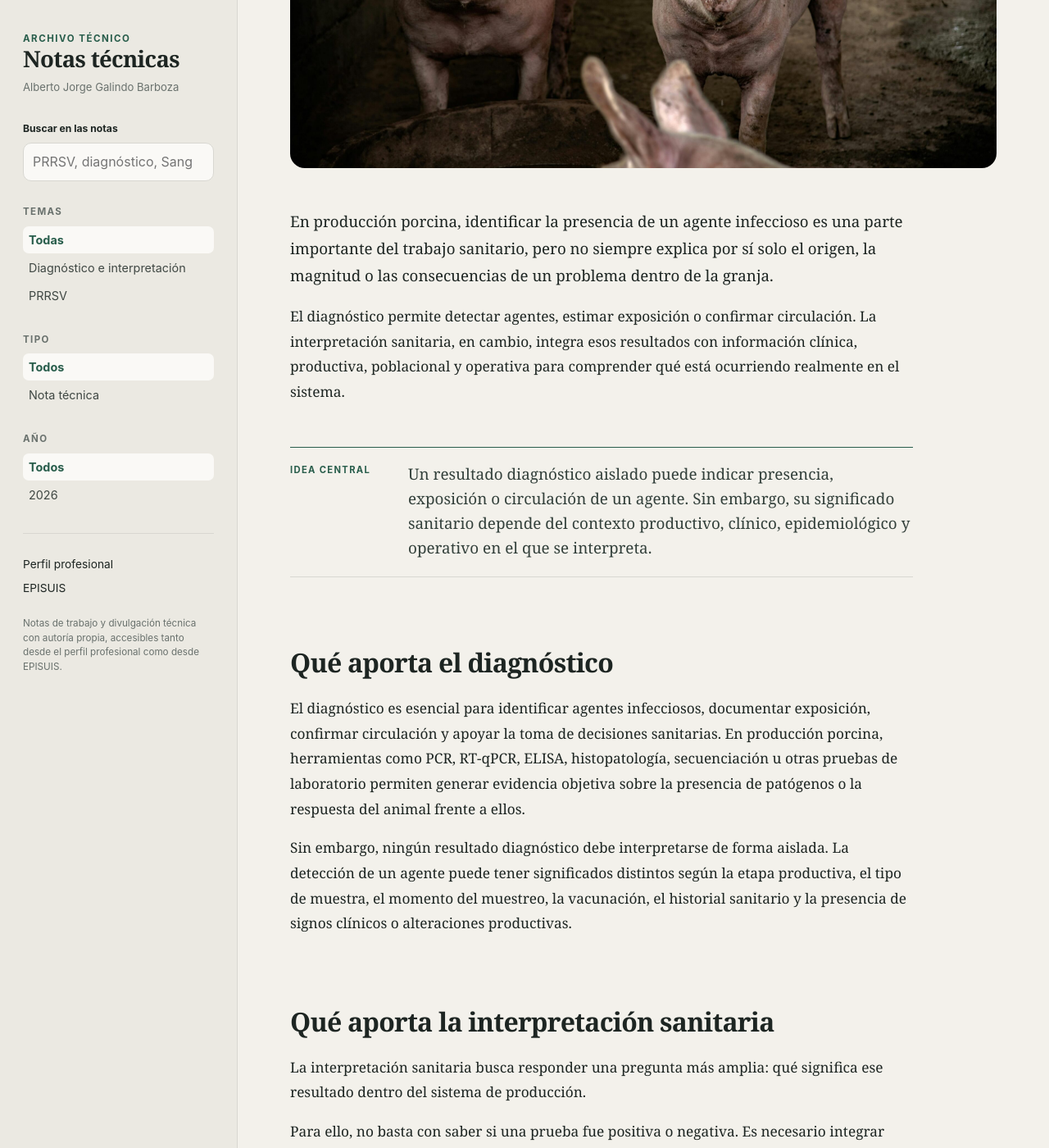
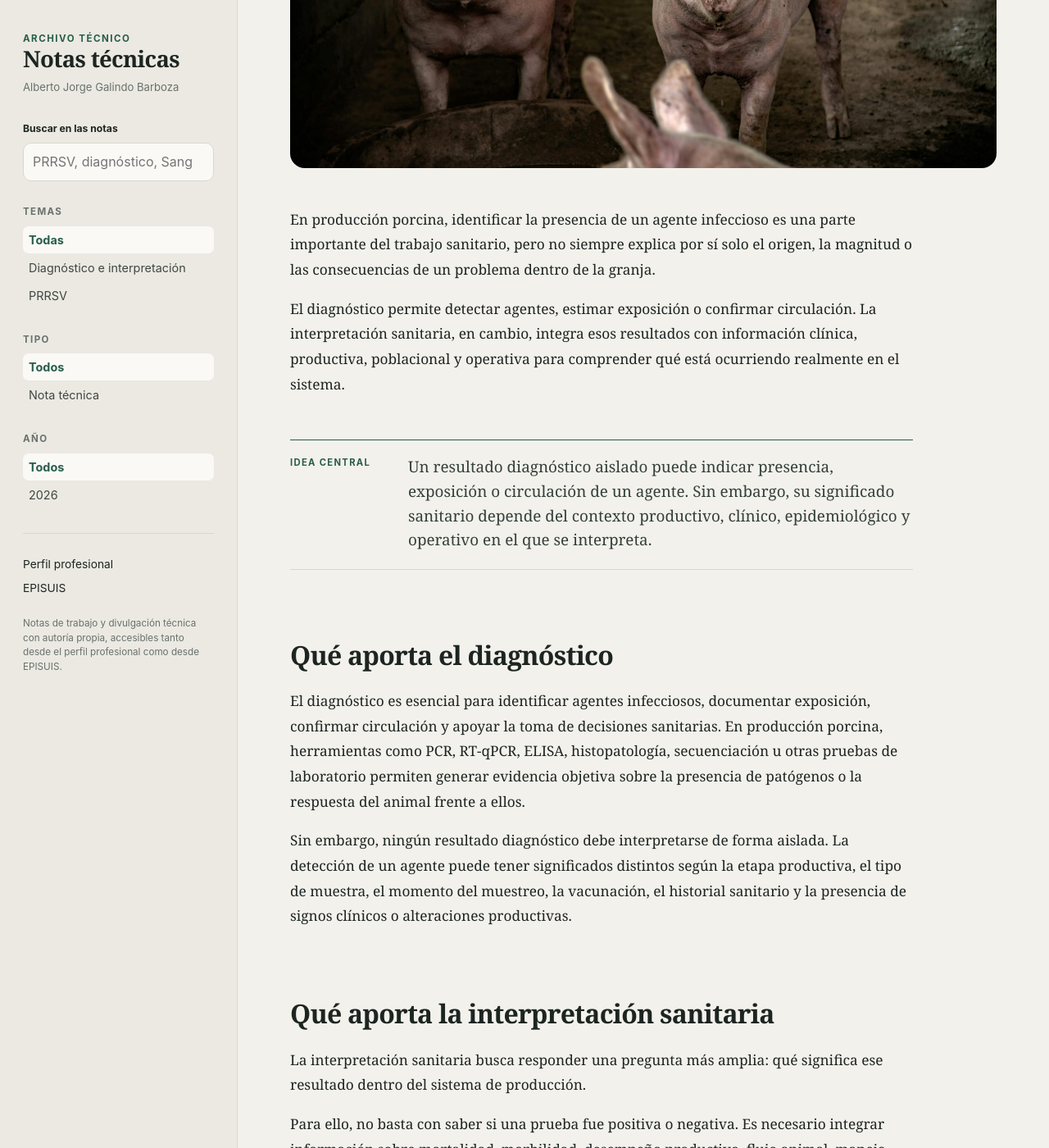
Before and after one commit to aljogaba/notas-tecnicas, a Jekyll site: the page built from _posts/2026-06-05-diagnostico-no-es-lo-mismo-que-interpretacion-sanitaria.md, in a window 1280 px wide and 1400 px high, scrolled down 914 px. Shown: the whole window at 82% size. Built offline with Jekyll 4.4.1, drawn with Linux system fonts in a browser that asks for light colours.

Commit message:
Finalize article image viewer and editorial consistency

```diff
--- a/assets/css/style.css
+++ b/assets/css/style.css
@@ -370,9 +370,6 @@
   line-height: 1.77;
 }
 
-.post-body > p:first-child {
-  font-size: 1.17rem;
-}
 
 .post-body h2,
 .post-body h3 {
@@ -854,7 +851,8 @@
   display: grid;
   grid-template-columns: 56px minmax(0, 1fr) 56px;
   height: calc(100% - 54px);
-  align-items: center;
+  min-height: 0;
+  align-items: stretch;
 }
 
 .image-lightbox-nav {
@@ -869,28 +867,38 @@
 }
 
 .image-lightbox-figure {
-  display: flex;
+  display: grid;
+  grid-template-rows: minmax(0, 1fr) auto;
   min-width: 0;
+  min-height: 0;
   height: 100%;
   margin: 0;
-  padding: 18px 12px 16px;
-  flex-direction: column;
+  padding: 18px 12px 14px;
   align-items: center;
-  justify-content: center;
+  justify-items: center;
+  overflow: hidden;
 }
 
 .image-lightbox-figure img {
+  display: block;
+  width: auto;
+  height: auto;
   max-width: 100%;
-  max-height: calc(100% - 54px);
+  max-height: 100%;
   object-fit: contain;
+  align-self: center;
+  justify-self: center;
 }
 
 .image-lightbox-figure figcaption {
-  max-width: 980px;
-  margin-top: 12px;
-  color: rgba(255, 255, 255, .76);
-  font-size: .78rem;
-  line-height: 1.45;
+  width: min(100%, 1080px);
+  max-height: 18vh;
+  margin: 12px 0 0;
+  padding: 0 10px 2px;
+  overflow: auto;
+  color: rgba(255, 255, 255, .8);
+  font-size: .8rem;
+  line-height: 1.5;
   text-align: center;
 }
 
```
Also changed, not shown: _drafts/PLANTILLA.md (+4 -4 lines).
